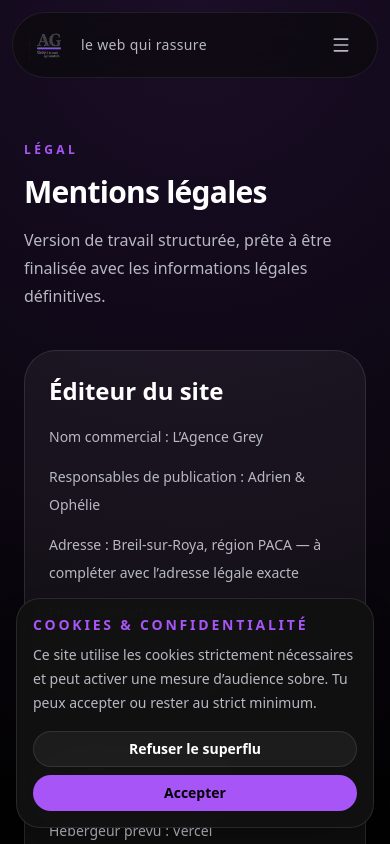
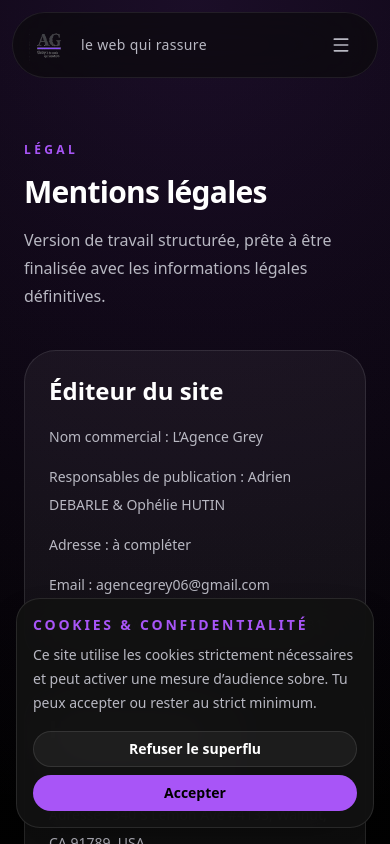
Before and after one commit to Agence-Grey/Grey, a Next.js app: page /mentions-legales in a window 390 px wide. Shown: the top 844 px of the page. Built offline with nearby package versions, Linux system fonts and the light colour scheme.

Commit message:
feat(mentions-legales): noms, email et téléphone WhatsApp
- Responsables: Adrien DEBARLE & Ophélie HUTIN
- Email: agencegrey06@gmail.com
- WhatsApp: +33 6 18 00 85 31

```diff
--- a/src/app/mentions-legales/page.tsx
+++ b/src/app/mentions-legales/page.tsx
@@ -13,10 +13,10 @@ const sections = [
     title: "Éditeur du site",
     body: [
       "Nom commercial : L’Agence Grey",
-      "Responsables de publication : Adrien & Ophélie",
-      "Adresse : Breil-sur-Roya, région PACA — à compléter avec l’adresse légale exacte",
-      "Email : contact@agencegrey.fr — à confirmer avant mise en ligne",
-      "Téléphone : à compléter",
+      "Responsables de publication : Adrien DEBARLE & Ophélie HUTIN",
+      "Adresse : à compléter",
+      "Email : agencegrey06@gmail.com",
+      "Téléphone / WhatsApp : +33 6 18 00 85 31",
     ],
   },
   {
```
